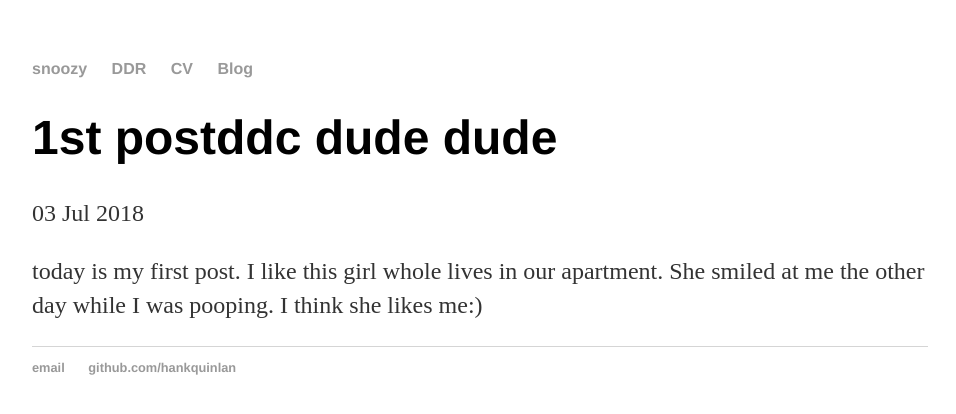
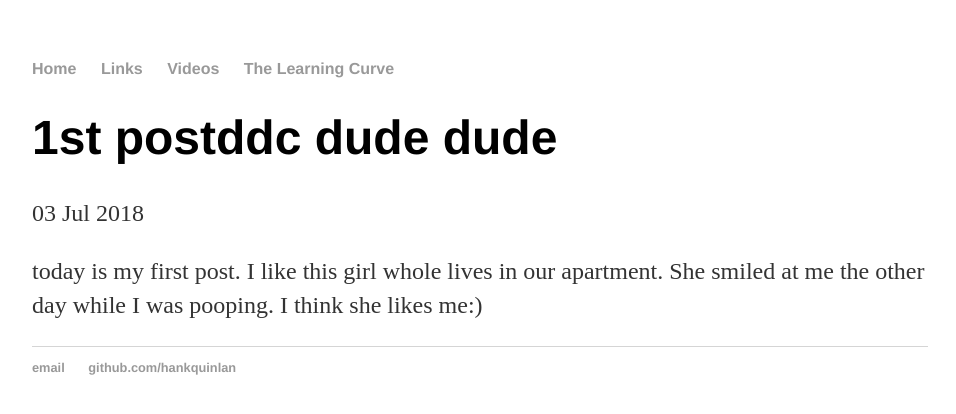
Before and after one commit to josht6022/josht6022.github.io, a Jekyll site: the page built from _posts/2018-07-03-first-post.md, in a window 1280 px wide. Shown: the top 414 px of the page, without its empty margins (160-1116 px from the left). Built offline with Jekyll 4.4.1, drawn with Linux system fonts in a browser that asks for light colours.

Commit message:
Update default.html

```diff
--- a/_layouts/default.html
+++ b/_layouts/default.html
@@ -8,10 +8,10 @@
 		<body>
 			<nav>
 	    		<ul>
-	        		<li><a href="/">snoozy</a></li>
-		        	<li><a href="/DDR">DDR</a></li>
-	        		<li><a href="/CV">CV</a></li>
-	        		<li><a href="/blog">Blog</a></li>
+	        		<li><a href="/">Home</a></li>
+		        	<li><a href="/Links">Links</a></li>
+	        		<li><a href="/Videos">Videos</a></li>
+	        		<li><a href="/The Learning Curve">The Learning Curve</a></li>
 	    		</ul>
 			</nav>
 			<div class="container">
@@ -21,8 +21,8 @@
 			</div><!-- /.container -->
 			<footer>
 	    		<ul>
-	        		<li><a href="mailto:hankquinlanhub@gmail.com">email</a></li>
-	        		<li><a href="https://github.com/hankquinlan">github.com/hankquinlan</a></li>
+	        		<li><a href="josht6022@gmail.com">email</a></li>
+	        		<li><a href="www.getphys.com">github.com/hankquinlan</a></li>
 				</ul>
 			</footer>
 		</body>
```
